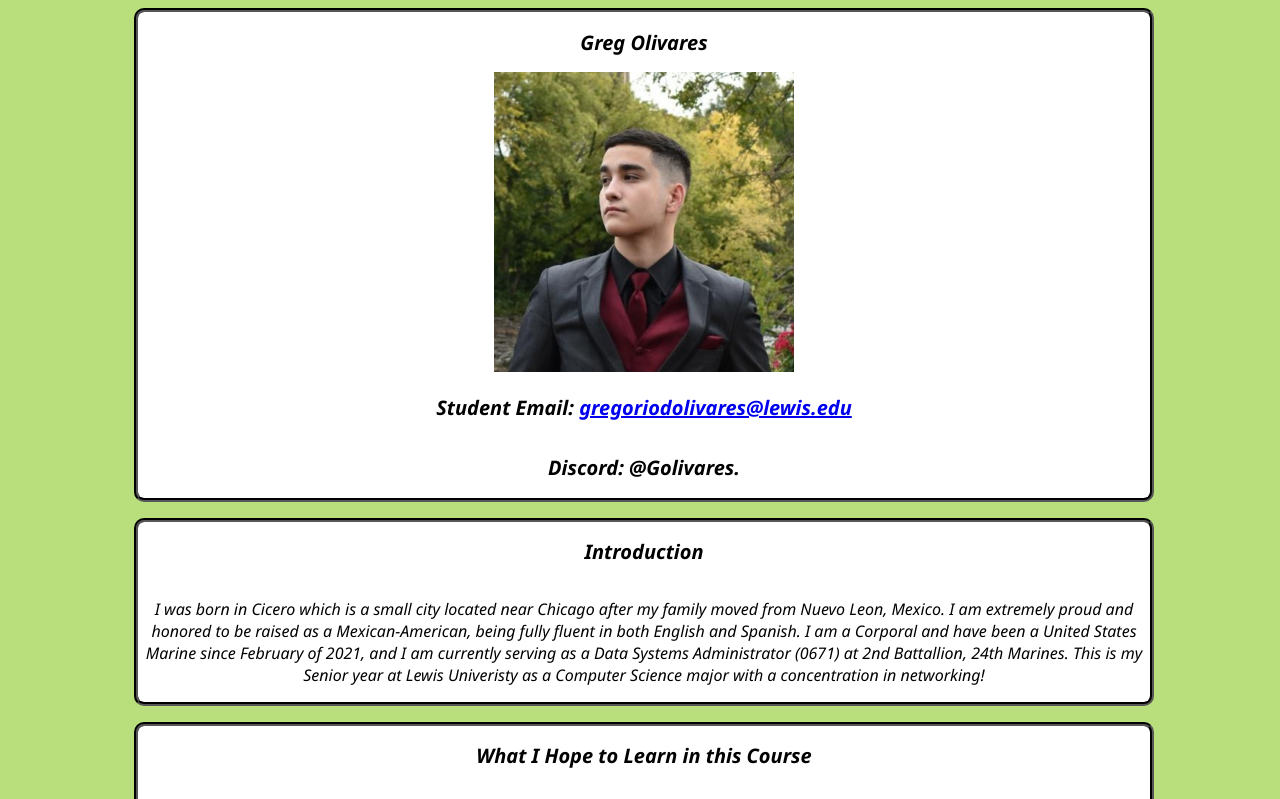
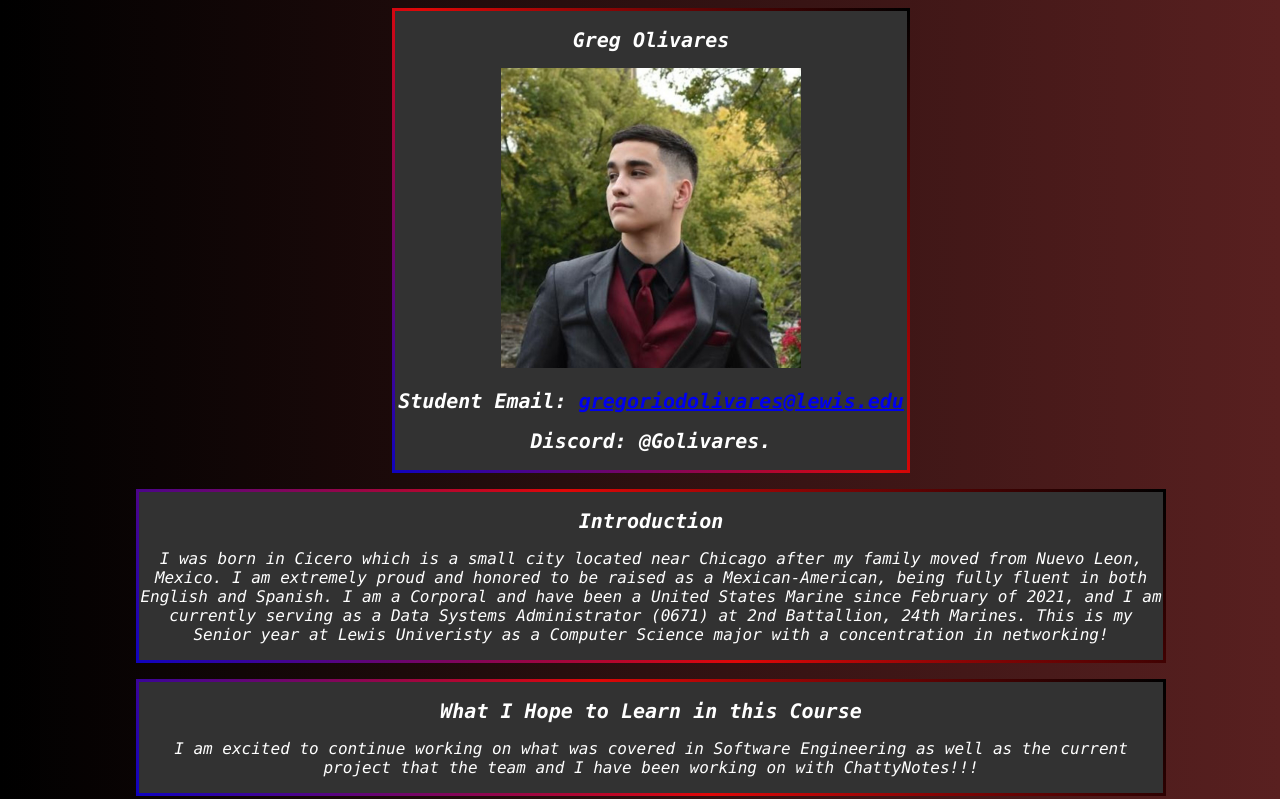
Before and after one commit to Golivares18/me, a plain HTML site: page index.html in a window 1280 px wide. Shown: the top 799 px of the page. Drawn offline with Linux system fonts and the light colour scheme.

Commit message:
new design

```diff
--- a/mystyle.css
+++ b/mystyle.css
@@ -1,43 +1,57 @@
 body {
     background-color: #b9df7d;
+    background: linear-gradient(90deg, #000000, #4e1111ef);
+    height: 100vh;
+    width: 100%;
 
 }
 
 .header, .intro, .learn, .fun, .hobby {
-    background-color: #ffffff;
-    border-color: #030303;
-    border-radius: 10px;
-    border-width: 4px;
+    background-color: #323232;
     border-style: groove;
     text-align: center;
-    font-family:'Segoe UI', Tahoma, Geneva, Verdana, sans-serif;
+    font-family: consolas;
     font-style: italic;
     width: 80%;
     margin-left: 10%;
     overflow: hidden;
     animation: sequence;
     animation-duration: 1s;
-    display: grid;
+    border-image: linear-gradient(45deg,#000000,#f80ad0,#e00707) 1;
+    animation: gradient-border 2s infinite;
+    border: 10p;
+}
 
+.header {
+    width: 40%;
+    margin-left: 30%;
 }
 
 h1 {
     font-size: 20px;
     font-weight: bold;
+    color: #ffffff;
 }
 
 p {
     font-size: 16px;
-
+    color: #ffffff;
 }
 
 ul, li {
     text-align: center;
     list-style-type: square;
     list-style-position: inside;
+    color: #ffffff;
 }
 
 @keyframes sequence {
     0% { opacity: 0; background-color: #b9df7d;}
     100% { opacity: 1;}
 }
+
+@keyframes gradient-border {
+    0% {border-image-source: linear-gradient(45deg,#000000,#1003be,#e00707)}
+    50% {border-image-source: linear-gradient(45deg,#1003be,#e00707,#000000) }
+    100% {border-image-source: linear-gradient(45deg,#e00707,#000000,#1003be) }
+}
```
Also changed, not shown: index.html (+0 -1 lines).
